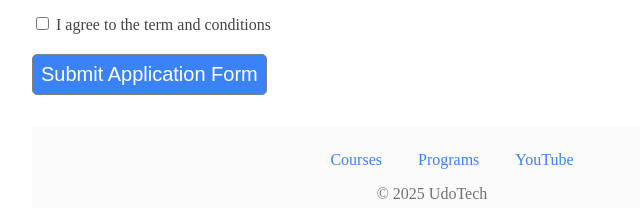
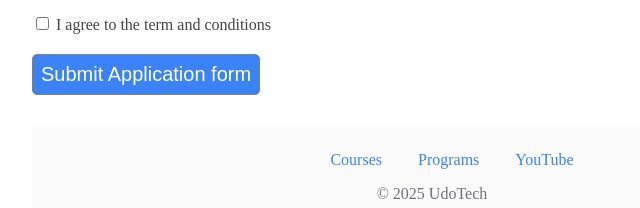
Before and after one commit to jidu11/UdoTech, a plain HTML site: page index.html in a window 1280 px wide. Shown: the part 1868-2076 px from the top of the page, 208-848 px from the left. Drawn offline with Linux system fonts and the light colour scheme.

Commit message:
change on application form

```diff
--- a/index.html
+++ b/index.html
@@ -159,7 +159,7 @@
             </div>
 
             <div class="form-group">
-                <input type="Submit" value="Submit Application Form">
+                <input type="Submit" value="Submit Application form">
             </div>
         </form>
 
```
